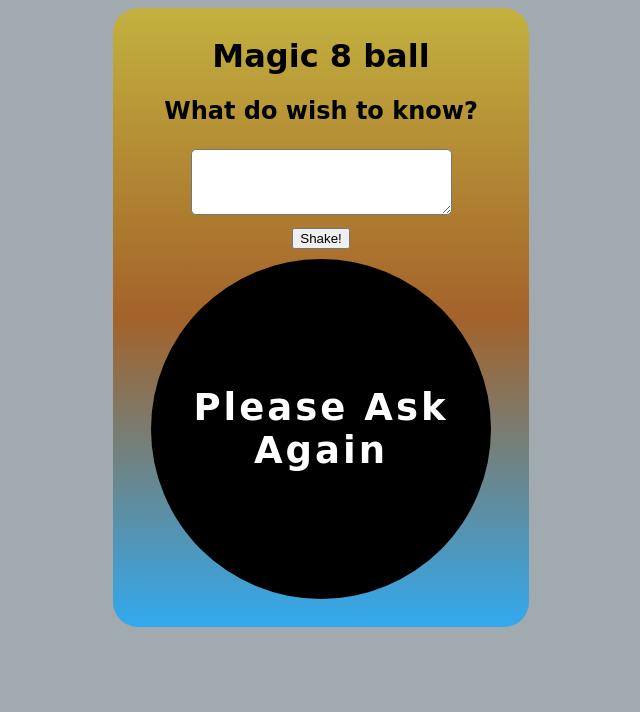
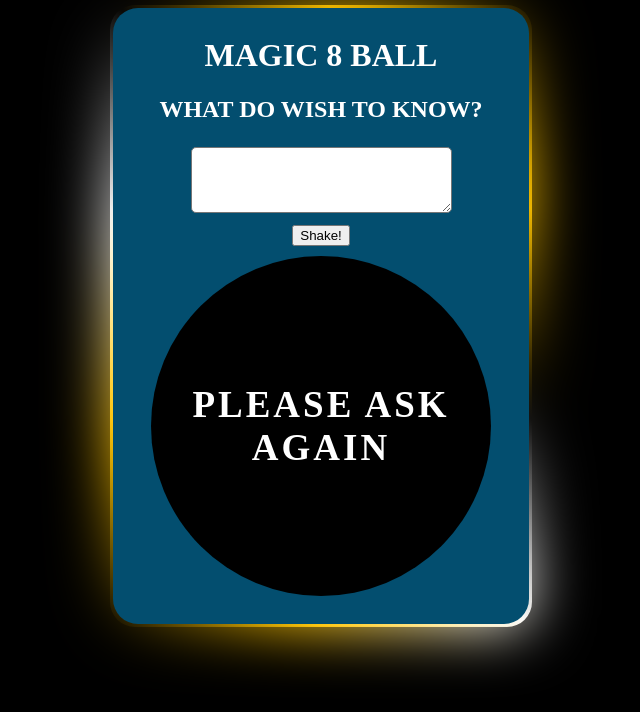
Before and after one commit to erikafunny21/8ball, a plain HTML site: page index.html in a window 1280 px wide. Shown: the whole page, without its empty margins (319-959 px from the left). Drawn offline with Linux system fonts and the light colour scheme; a web font is replaced by a local one.

Commit message:
finished background card

```diff
--- a/stylss.css
+++ b/stylss.css
@@ -1,29 +1,57 @@
 body{
- background-color:  rgba(119, 133, 141, 0.695);
- font-family: 'Oleo Script Swash Caps', cursive
+background-color: #000000;
 }
-
 #content{
-background-color: rgb(24, 113, 164);
+    background-color: rgb(3 78 111);
     width:400px;
     margin: auto;
     text-align: center;
     padding: 8px;
     border-radius: 25px;
-background: linear-gradient(0deg , rgb(50, 169, 238) , rgba(164, 89, 24, 0.888), rgba(210, 180, 13, 0.695));
     }
-/*.glow ::before , .glow ::after{
+
+    .glow {
+        position: relative;
+
+        background: #111111;
+        color: #ffffff;
+        text-align: center;
+        text-transform: uppercase;
+    }
+
+    .glow::before,
+    .glow::after {
         content: '';
+        z-index: -1;
         position: absolute;
-    left: -2px;
-    right: 2px;
-    background:linear-gradient(45deg, rgba(230, 10, 10, 0.876),gold, rgba(190, 186, 186, 0.876));
-background-size: 100%;
-width: calc(100% + 20px);
-height: calc(100% + 4px);
+        width: calc(100% + 6px);
+        height: calc(100% + 6px);
+        top: -3px;
+        left: -3px;
+        background: linear-gradient(45deg,
+        #000000, #ffc400, #ffffff, #000000, #ffc400,
+        #000000, #ffc400, #f0f0f0, #000000, #ffc400
+        );
+        background-size: 300%;
+        animation: border 20s linear infinite;
+        border-radius: 25px;
+    }
+
+    .glow::after {
+        filter: blur(30px);
+    }
+
+    @keyframes border {
+
+        0%, 100% {
+            background-position: 0 0;
+        }
+
+        50% {
+            background-position: 300%;
+        }
 
     }
-*/
 
     #ball {
         width: 340px;
```
Lines whose indentation alone changed are shown as unchanged.
